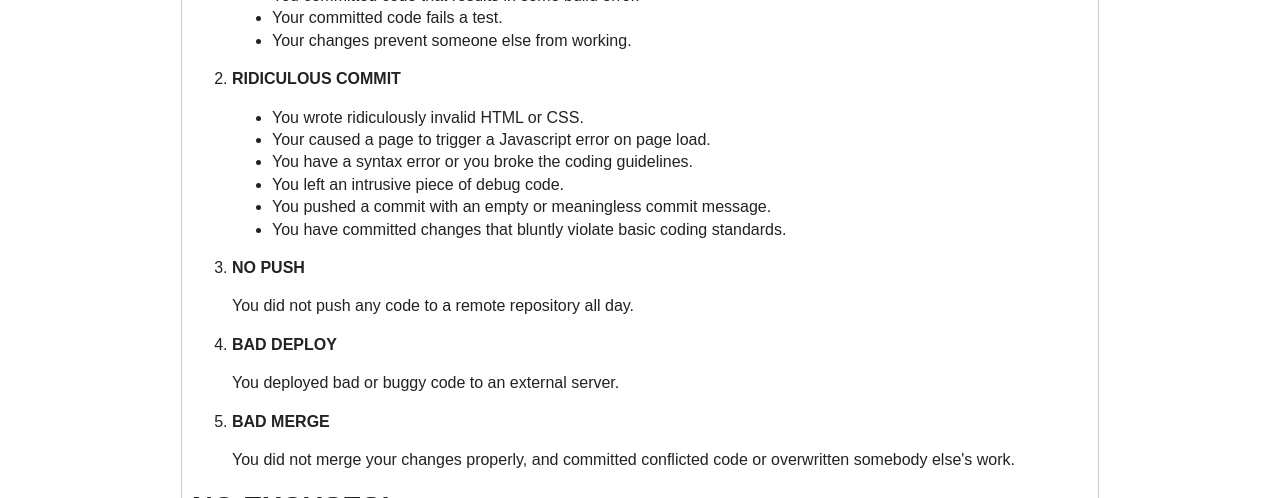
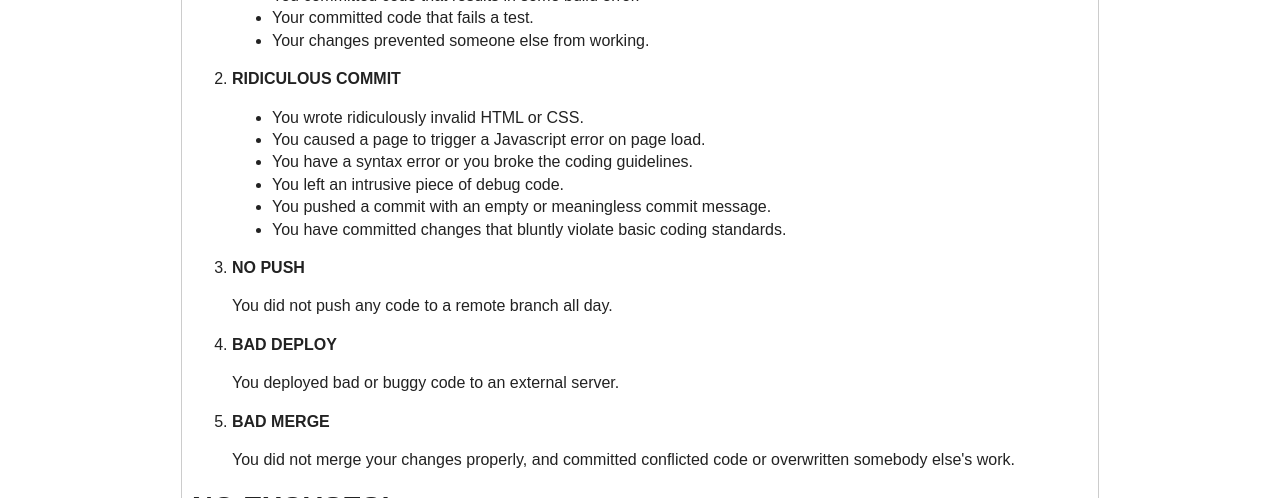
Before and after one commit to n0nick/pushbag, a plain HTML site: page index.html in a window 1280 px wide. Shown: the part 302-800 px from the top of the page. Drawn offline with Linux system fonts and the light colour scheme.

Commit message:
Some syntax fixes

```diff
--- a/index.html
+++ b/index.html
@@ -22,15 +22,15 @@
             <h2>Hurtful Push</h2>
             <ul>
               <li>You committed code that results in some build error.</li>
-              <li>Your committed code fails a test.</li>
-              <li>Your changes prevent someone else from working.</li>
+              <li>Your committed code that fails a test.</li>
+              <li>Your changes prevented someone else from working.</li>
             </ul>
           </li>
           <li>
             <h2>Ridiculous Commit</h2>
             <ul>
               <li>You wrote ridiculously invalid HTML or CSS.</li>
-              <li>Your caused a page to trigger a Javascript error on page load.</li>
+              <li>You caused a page to trigger a Javascript error on page load.</li>
               <li>You have a syntax error or you broke the coding guidelines.</li>
               <li>You left an intrusive piece of debug code.</li>
               <li>You pushed a commit with an empty or meaningless commit message.</li>
@@ -39,7 +39,7 @@
           </li>
           <li>
             <h2>No push</h2>
-            <p>You did not push any code to a remote repository all day.</p>
+            <p>You did not push any code to a remote branch all day.</p>
           </li>
           <li>
             <h2>Bad deploy</h2>
```
